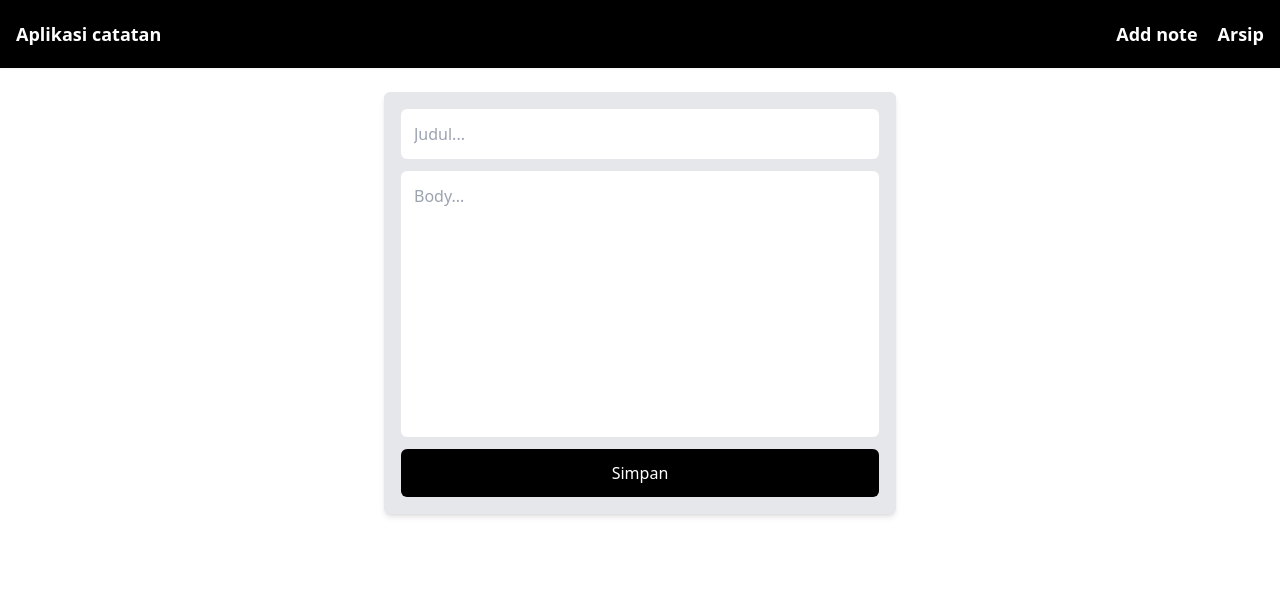
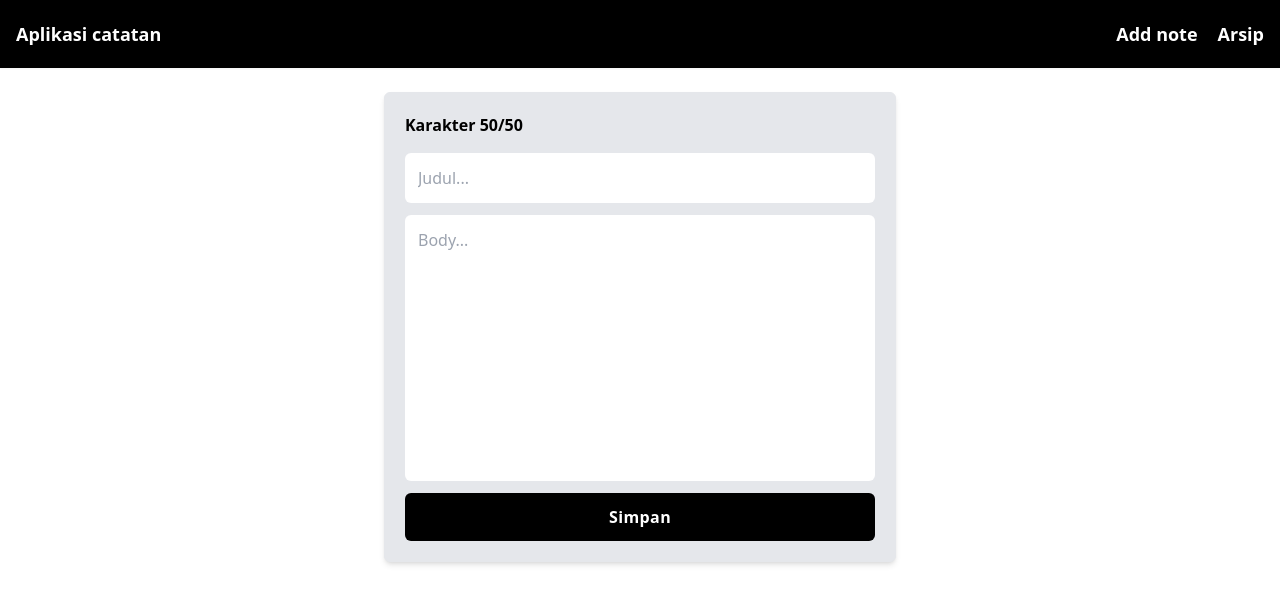
Before and after one commit to Maulidin-Ilham/dicoding-notes-v2, a React (Vite) app: page /notes/newnotes in a window 1280 px wide. Shown: the top 604 px of the page. Built offline with nearby package versions, Linux system fonts and the light colour scheme.

Commit message:
feat: Testing form submit

```diff
--- a/src/App.jsx
+++ b/src/App.jsx
@@ -11,8 +11,8 @@ import { useState } from "react";
 const App = () => {
   const [notes, setNotes] = useState(data);
   console.log(notes);
-  const archivedNotes = notes.filter((note) => note.archived == true);
-  const activeNotes = notes.filter((note) => note.archived == false);
+  const archivedNotes = notes.filter((note) => note.archived === true);
+  const activeNotes = notes.filter((note) => note.archived === false);
 
   return (
     <Router>
--- a/src/pages/NewNote.jsx
+++ b/src/pages/NewNote.jsx
@@ -1,16 +1,45 @@
+/* eslint-disable no-unused-vars */
+import { useState } from "react";
 import Container from "../components/Container";
 
 const NewNote = () => {
+  const [title, setTitle] = useState("");
+  const [body, setBody] = useState("");
+  const [archived, setArchived] = useState(false);
+
+  const handleSubmit = (e) => {
+    e.preventDefault();
+    const date = new Date();
+    const id = date.getTime().toString();
+    const createdAt = date.toISOString();
+    const newNote = {
+      id,
+      title,
+      body,
+      archived,
+      createdAt,
+    };
+
+    console.log(newNote);
+  };
+
   return (
     <>
       <Container>
         <div className="md:flex md:flex-col md:items-center">
-          <div className="bg-gray-200 border border-gray-200 p-4 rounded-md shadow-md md:w-7/12 lg:w-6/12">
-            <form action="" className="flex flex-col space-y-3 w-full">
+          <div className="bg-gray-200 border border-gray-200 p-5 rounded-md shadow-md md:w-7/12 lg:w-6/12">
+            <h1 className="mb-4 font-semibold">Karakter 50/50</h1>
+            <form
+              action=""
+              className="flex flex-col space-y-3 w-full"
+              onSubmit={handleSubmit}
+            >
               <input
                 type="text"
                 placeholder="Judul..."
                 className="p-3 rounded-md outline-none border border-transparent focus:border focus:border-gray-500"
+                onChange={(e) => setTitle(e.target.value)}
+                value={title}
               />
               <textarea
                 name="body"
@@ -19,12 +48,14 @@ const NewNote = () => {
                 rows="10"
                 className="rounded-md resize-none p-3 outline-none border border-transparent focus:border focus:border-gray-500"
                 placeholder="Body..."
+                onChange={(e) => setBody(e.target.value)}
+                value={body}
               ></textarea>
               <button
                 type="submit"
                 className="p-3 bg-black text-white rounded-md hover:opacity-80 transition  duration-200 ease-in-out"
               >
-                Simpan
+                <p className="font-bold tracking-wide text-base">Simpan</p>
               </button>
             </form>
           </div>
```
